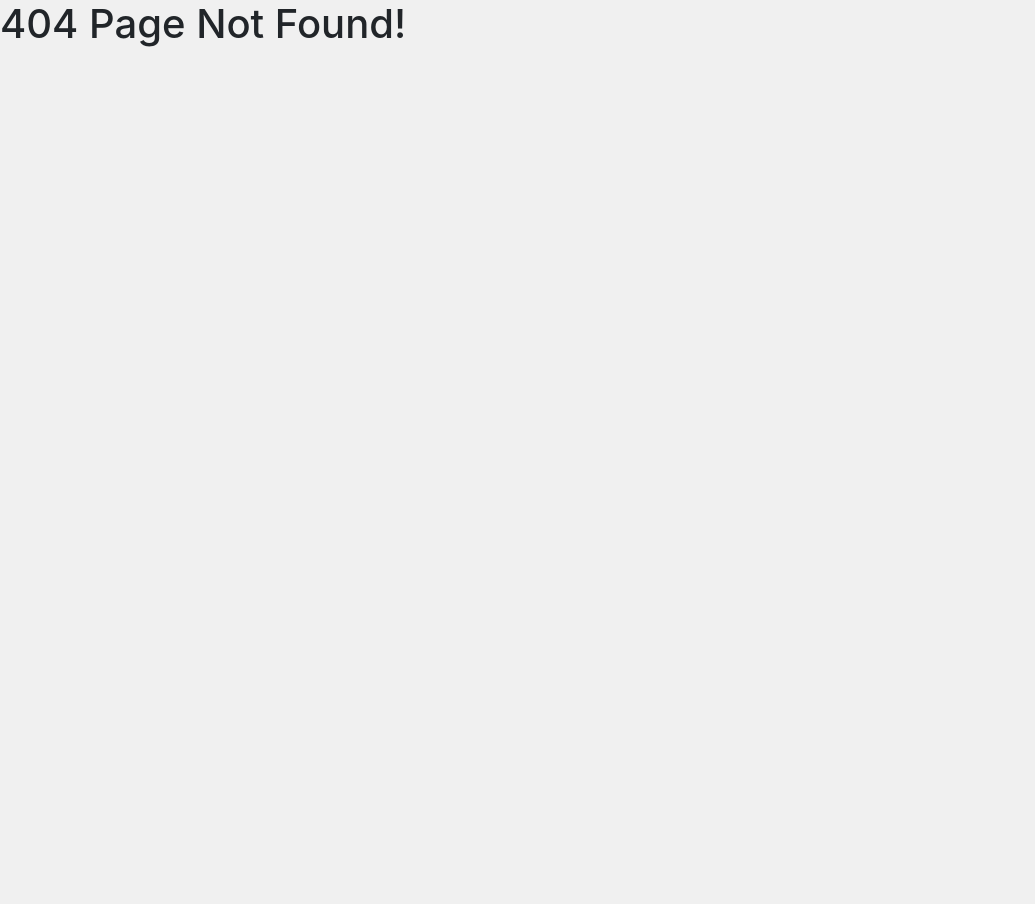
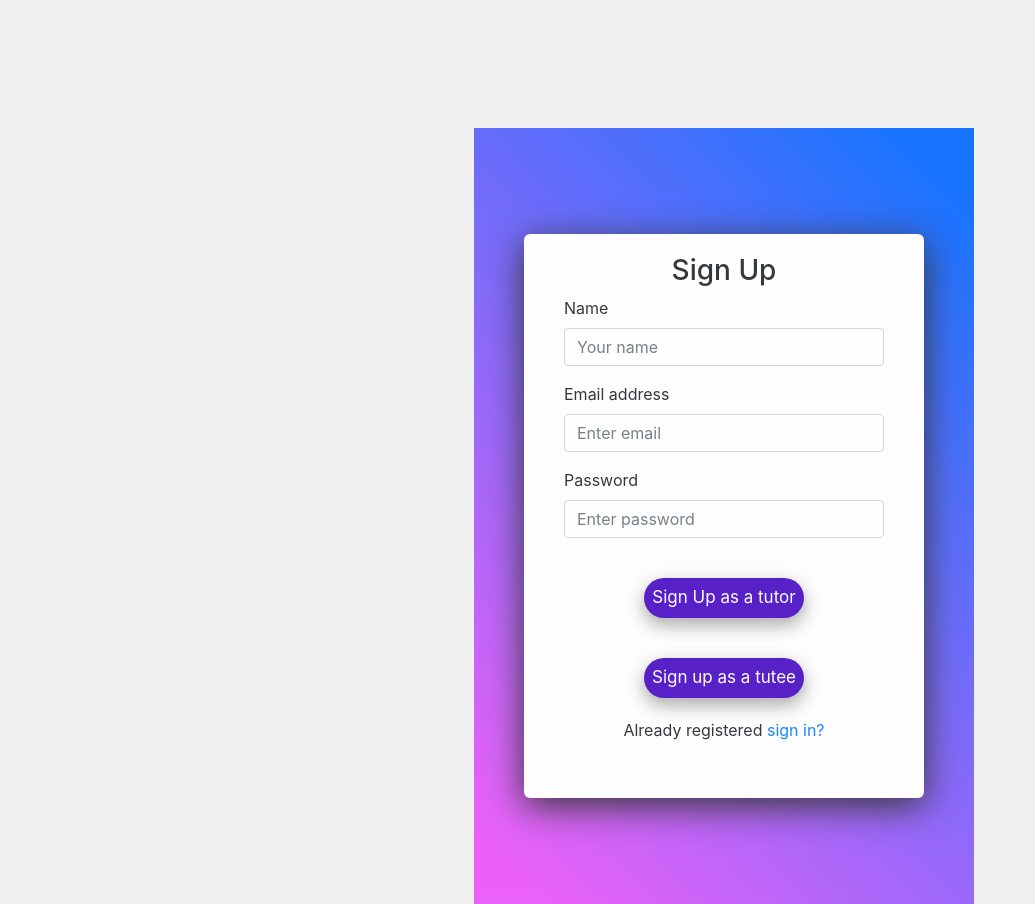
Before and after one commit to simulacrumus/Tutormi, a React (Create React App) app in the folder root/frontend/: page /Flip in a window 1280 px wide. Before the commit this address had no page. Shown: the whole page, without its empty margins (0-1035 px from the left). Before the commit the page ends 800 px from the top, so only its background shows below. Built offline with nearby package versions, Linux system fonts and the light colour scheme.

Commit message:
adds additional button to the sign up page and makes successfyl POST request to create the user

```diff
--- a/root/frontend/package.json
+++ b/root/frontend/package.json
@@ -5,7 +5,7 @@
   "dependencies": {
     "@date-io/date-fns": "^1.3.13",
     "@date-io/moment": "^1.3.13",
-    "@material-ui/core": "^4.9.14",
+    "@material-ui/core": "^4.10.0",
     "@material-ui/icons": "^4.9.1",
     "@material-ui/lab": "^4.0.0-alpha.53",
     "@material-ui/pickers": "^3.2.10",
@@ -27,6 +27,7 @@
     "react-router-dom": "^5.2.0",
     "react-scripts": "3.4.1",
     "react-social-login-buttons": "^3.1.0",
+    "react-spring": "^8.0.27",
     "react-transition-group": "^4.4.1",
     "reactjs-popup": "^1.5.0",
     "reactstrap": "^8.4.1",
--- a/root/frontend/src/components/login/CustomButton.css
+++ b/root/frontend/src/components/login/CustomButton.css
@@ -35,7 +35,7 @@
   text-decoration: none;
   display: inline-block;
   font-size: 16px;
-  transition-duration: 0.6s;
+  transition-duration: 0.4s;
   box-shadow: 0 8px 16px 0 rgba(0, 0, 0, 0.2), 0 6px 20px 0 rgba(0, 0, 0, 0.19);
 }
 .buttonSignUp:hover {
--- a/root/frontend/src/components/login/Login.css
+++ b/root/frontend/src/components/login/Login.css
@@ -19,6 +19,7 @@
   align-items: center;
   background: linear-gradient(45.34deg, #EA52F8 5.66%, #0066FF 94.35%);
   opacity: 90%;
+  z-index: 1;
 }
 
 .loginFormBoxContainer {
@@ -34,6 +35,7 @@
   border-radius: 6px;
   box-shadow: 0px 8px 36px #222;
   background-color: #fefefe;
+  z-index: 1;
 }
 
 .welcomeSign {
--- a/root/frontend/src/components/login/Login.js
+++ b/root/frontend/src/components/login/Login.js
@@ -106,12 +106,12 @@ class Login extends Component {
   }
 
   render() {
-
-    console.log("xxxxxxxxxxxxxxxxxxxxxx", this.state); //to check the most up to date state
+   // console.log("xxxxxxxxxxxxxxxxxxxxxx", this.state); //to check the most up to date state
     const { errors } = this.state;
     return (
       <div className="parentLoginFormBoxContainer">
-  <MainNavigation />
+   <MainNavigation />
+
         <div className="loginFormBoxContainer">
           <h1 className="welcomeSign">Sign In</h1>
 
@@ -184,15 +184,16 @@ class Login extends Component {
           </Form.Text>
           <Form.Text>Or</Form.Text>
           <br />
-          <Button
-            className="buttonSignUp"
+          <CustomButton
+            name="buttonSignUp"
             onClick={() => {
               //setCount(count + 1);
+                //  this.props.flip()
               window.location.href = "/signup";
             }}
           >
             sign up
-          </Button>
+          </CustomButton>
           {/* <p>Join {count} users that already signed up</p> */}
         </div>
       </div> // end of "parentLoginFormBoxContainer"
--- /dev/null
+++ b/root/frontend/src/components/login/Login2.js
@@ -0,0 +1,22 @@
+
+import React, { useState } from 'react'
+import { useSpring, animated as a } from 'react-spring'
+import Login from "./Login";
+import SignUp from "./SignUp"
+import './styles.css'
+
+
+export default function Flip(){
+  const [flipped, set] = useState(false)
+  const { transform, opacity } = useSpring({
+    opacity: flipped ? 1 : 0,
+    transform: `perspective(600px) rotateX(${flipped ? 180 : 0}deg)`,
+    config: { mass: 10, tension: 900, friction: 100 }
+  })
+  return (
+      <div  style={{width: '100%', height: '100%', paddingTop: '10%',paddingRight: '37%', paddingLeft: '37%',alignContent: 'center'}}>
+        <a.div class="c back" style={{ opacity: opacity.interpolate(o => 1 - o), transform }} ><SignUp flip = {() => set(state => !state)} /></a.div >
+        <a.div class="c front" style={{ opacity, transform: transform.interpolate(t => `${t} rotateX(180deg)`) }} > <Login flip = {() => set(state => !state)} /></a.div>
+      </div>
+    )
+  }
--- a/root/frontend/src/components/login/SignUp.js
+++ b/root/frontend/src/components/login/SignUp.js
@@ -1,52 +1,200 @@
-import React from 'react'
+import React from "react";
+import { createAccount } from "../../util/apiCallFunctions";
 import "./Login.css";
 import CustomButton from "./CustomButton.js";
+import { Component } from "react";
+import { Form, Modal } from "react-bootstrap";
 
+const validEmailRegex = RegExp(
+  /^(([^<>()\[\]\.,;:\s@\"]+(\.[^<>()\[\]\.,;:\s@\"]+)*)|(\".+\"))@(([^<>()[\]\.,;:\s@\"]+\.)+[^<>()[\]\.,;:\s@\"]{2,})$/i
+);
+const validateForm = (errors) => {
+  let valid = true;
+  Object.values(errors).forEach((val) => val.length > 0 && (valid = false));
+  return valid;
+};
+const userType = "";
+class SingUp extends Component {
+  constructor(props) {
+    super(props);
+    this.state = {
+      name: "",
+      email: "",
+      password: "",
+      userType: "",
+      showModal: false,
+      errors: {
+        email: "",
+        password: "",
+        login: "",
+      },
+    };
 
-const SingUp = () => {
+    this.handleInputChange = this.handleInputChange.bind(this);
+    this.handleSubmit = this.handleSubmit.bind(this);
+  }
+  handleInputChange(event) {
+    event.preventDefault();
+    const { name, value } = event.target;
+    let errors = this.state.errors;
+    // console.log(name, value);
+
+    switch (name) {
+      case "email":
+        errors.email = !this.state.email ? "email can't be empty!" : "";
+        if (this.state.email) {
+          errors.email = validEmailRegex.test(value)
+            ? ""
+            : "email is not valid!";
+        }
+        if (value.length > 30) {
+          errors.email = "email is to long!";
+        }
+        break;
+      case "password":
+        errors.password =
+          value.length < 4 ? "password can't be shotrer then 4 characters" : "";
+        if (value.length > 30) {
+          errors.password = "password can be maximum 30 characters";
+        }
+        break;
+
+      default:
+        break;
+    }
+
+    this.setState({ errors, [name]: value }, () => {
+      //console.log(errors);
+    });
+  }
+
+  async handleSubmit(event) {
+    event.preventDefault();
+    let errors = this.state.errors;
+    console.log(
+      "Handle Submit says: this is a user type: " + this.state.userType
+    );
+    if (
+      validateForm(this.state.errors) &&
+      this.state.email &&
+      this.state.password
+    ) {
+      console.info("HANDLE SUBMIT SAYS: Valid Form");
+      let login = await createAccount(
+        this.state.name,
+        this.state.email,
+        this.state.password,
+        this.state.userType
+      );
+      console.log("value of LOGIN returned is: ", login);
+      if (!login) {
+        this.setState({...this.state, showModal: true})
+
+        console.log("success!!!!!!!!!!!!");
+        //window.location.href = "/profile";
+      } else {
+        document.getElementById("submittion-error").innerHTML = login;
+        // await this.setState({ ...this.state, errors: { login: login } }, () => {
+        //   console.log(errors);
+        // });
+        console.error("HANDLE SUBMIT SAYS: invalid Form");
+      }
+    }
+  }
+  render() {
+    //modal
+    const { errors } = this.state;
+    //  console.log("xxxxxxxxxxxxxxxxxxxxxx", this.state);
     return (
-    <form className="parentLoginFormBoxContainer">
+      <>
+      <Modal centered = 'true' show={this.state.showModal} onHide={()=>{this.setState({...this.state, showModal: false}); window.location.href = "/login";}}>
+        <Modal.Header closeButton>
+          <Modal.Title>You are almost done!</Modal.Title>
+        </Modal.Header>
+        <Modal.Body>your request was accepted, check your emai to confirm your account!</Modal.Body>
+      </Modal>
 
-<div className = "loginFormBoxContainer">
-<h3 style={{  textAlign: "center"}}>Sign Up</h3>
-      <div className="form-group">
-        <label>First name</label>
-        <input type="text" className="form-control" placeholder="First name" />
-      </div>
+      <form
+        className="parentLoginFormBoxContainer"
+        onSubmit={this.handleSubmit}
+      >
+        <div className="loginFormBoxContainer">
+          <h3 style={{ textAlign: "center" }}>Sign Up</h3>
 
           <div className="form-group">
-        <label>Last name</label>
-        <input type="text" className="form-control" placeholder="Last name" />
+            <label> Name</label>
+            <input
+              onBlur={this.handleInputChange}
+              onChange={this.handleInputChange}
+              id="name"
+              name="name"
+              type="text"
+              className="form-control"
+              placeholder="Your name"
+            />
           </div>
 
           <div className="form-group">
             <label>Email address</label>
             <input
+              onBlur={this.handleInputChange}
+              onChange={this.handleInputChange}
+              id="email"
+              name="email"
               type="email"
               className="form-control"
               placeholder="Enter email"
             />
+            {errors.email.length > 0 && (
+              <Form.Text className="error">{errors.email}</Form.Text>
+            )}
           </div>
 
           <div className="form-group">
             <label>Password</label>
             <input
+              onBlur={this.handleInputChange}
+              onChange={this.handleInputChange}
+              name="password"
+              id="password"
               type="password"
               className="form-control"
               placeholder="Enter password"
             />
+            {errors.password.length > 0 && (
+              <Form.Text className="error">{errors.password}</Form.Text>
+            )}
           </div>
-
-      <CustomButton  className="login">
-        Sign Up
+          <Form.Text id="submittion-error" className="error">
+            {errors.login}
+          </Form.Text>
+          <CustomButton
+            name="login"
+            onClick={() => {
+              console.log("random message");
+              this.setState({ ...this.state, userType: "tutor" });
+            }}
+          >
+            Sign Up as a tutor
+          </CustomButton>
+          <CustomButton
+              name="login"
+              onClick={() => {
+                this.setState({ ...this.state, userType: "tutee" });
+              }}
+            >
+              Sign up as a tutee
             </CustomButton>
           <p className="forgot-password text-right">
-        Already registered <a href="./Login.js">sign in?</a>
+            Already registered <a href="/Login">sign in?</a>
+            {/* props.flip() */}
+
           </p>
         </div>
       </form>
-
+      </>
     );
-};
+  }
+}
 
 export default SingUp;
--- /dev/null
+++ b/root/frontend/src/components/login/styles.css
@@ -0,0 +1,48 @@
+/* html,
+body,
+#root {
+  margin: 0;
+  padding: 0;
+  height: 100%;
+  width: 100%;
+  overflow: hidden;
+  user-select: none;
+  background: linear-gradient(45.34deg, #EA52F8 5.66%, #0066FF 94.35%);
+  opacity: 90%;
+} */
+
+parentLoginFormBoxContainer {
+    margin-top: 50px;
+    height: 97vh;
+    width: 100%;
+    display: flex;
+    flex-direction: column;
+    justify-content: center;
+    align-items: center;
+    background: linear-gradient(45.34deg, #EA52F8 5.66%, #0066FF 94.35%);
+    opacity: 90%;
+  }
+#root > div {
+  width: 100%;
+  height: 100%;
+  display: flex;
+  align-items: center;
+  justify-content: center;
+}
+
+.c {
+  position: absolute;
+  max-width: 500px;
+  max-height: 500px;
+  width: 50ch;
+  height: 50ch;
+  cursor: pointer;
+  z-index: -1;
+  will-change: transform, opacity;
+}
+/*
+.front,
+.back {
+  background-size: cover;
+  z-index: -1;
+} */
--- a/root/frontend/src/components/navigation/NavigationLinks.js
+++ b/root/frontend/src/components/navigation/NavigationLinks.js
@@ -15,15 +15,6 @@ const NavigationLinks = (props) => {
         <li>
           <NavLink to="/about">About</NavLink>
         </li>
-        <li>
-          <NavLink to="/search" exact>
-            Search tutors
-          </NavLink>
-        </li>
-
-        <li>
-          <NavLink to="/components/login/SignUp.js">Sign up</NavLink>
-        </li>
       </ul>
     </CSSTransition>
   );
--- a/root/frontend/src/router.js
+++ b/root/frontend/src/router.js
@@ -8,6 +8,7 @@ import SearchMain from "./components/SearchMain";
 import TutorDashboardPage from "./pages/TutorDashboardPage.js";
 import Login from "./components/login/Login";
 import SignUp from "./components/login/SignUp"
+import Flip from "./components/login/Login2"
 import { isLoggedIn, isTutee, isViewedTutorSet } from "./util/authenticationFunctions";
 
 export default class Router extends Component {
@@ -20,6 +21,8 @@ export default class Router extends Component {
 
           <Route path="/login" component={Login} exact />
           <Route path="/signup" component={SignUp} exact />
+          {/* flip route */}
+          <Route path="/Flip" component={Flip} exact />
 
           <Route path="/profile" exact
             render={() => {
--- a/root/frontend/src/store/user/userActions.js
+++ b/root/frontend/src/store/user/userActions.js
@@ -7,68 +7,13 @@ export const USER_LOGGED_IN = "USER_LOGGED_IN";
 export const USER_INFO_UPDATED = "USER_INFO_UPDATED";
 export const USER_IMAGE_UPDATED = "USER_IMAGE_UPDATED";
 export const USER_LOGGED_OUT = "USER_LOGGED_OUT";
-export const USER_CREATED_ACCOUNT = "USER_CREATED_ACCOUNT";
+
 // Schedule specific actions
 export const AVAILABILITY_OPENED = "AVAILABILITY_OPENED";
 export const AVAILABILITY_CANCELED = "AVAILABILITY_CANCELED";
 export const APPOINTMENT_BOOKED = "APPOINTMENT_BOOKED";
 export const APPOINTMENT_CANCELED = "APPOINTMENT_CANCELED";
 
-export async function createAccount(name, email, password, type) {
-  let authResponse = await fetch("/api/users", {
-    method: "POST",
-    headers: {
-      "Content-Type": "application/json",
-    },
-    body: JSON.stringify({
-      name: name,
-      email: email,
-      password: password,
-      type: type,
-    }),
-  });
-
-  let user = "";
-  //confim with the email first
-
-  // const responseToken = await authResponse.json();
-  // // Can check and deal with the authorization response here
-  // if (userType === "tutor") {
-  //   let userResponse = await fetch("/api/tutors/me", {
-  //     method: "GET",
-  //     headers: { "x-auth-token": responseToken.token },
-  //   });
-
-  //   user = await userResponse.json();
-
-  //   console.log(typeof user);
-  //   console.log(user);
-  // } else {
-  //   let userResponse = await fetch("/api/tutees/me", {
-  //     method: "GET",
-  //     headers: { "x-auth-token": responseToken.token },
-  //   });
-
-  //   user = await userResponse.json();
-  //   console.log(typeof user);
-  //   console.log(user);
-  // }
-
-  // let message = "";
-  // message = user.msg;
-  // console.log("message is type of", typeof message);
-
-  // // Only update the store if everything was ok
-  // if (!message) {
-  //   user.user.type = userType;
-  //   store.dispatch({
-  //     type: USER_LOGGED_IN,
-  //     payload: { user: user, token: responseToken.token },
-  //   });
-  //   return false;
-  // }
-  // return message;
-}
 
 export async function logInUser(email, password, userType) {
   let authResponse = await fetch("/api/auth", {
--- a/root/frontend/src/util/apiCallFunctions.js
+++ b/root/frontend/src/util/apiCallFunctions.js
@@ -36,3 +36,28 @@ export async function saveTutorAvailableHours(availableHours) {
         body: JSON.stringify(availableHours),
     });
 }
+
+export async function createAccount (name, email, password, type) {
+    console.log(typeof name,typeof email,typeof password,typeof type)
+    let authResponse = await fetch("/api/users", {
+      method: "POST",
+      headers: {
+        "Content-Type": "application/json",
+      },
+      body: JSON.stringify({
+        name: name,
+        email: email,
+        password: password,
+        type: type,
+      }),
+    });
+    console.log( JSON.stringify({
+        name: name,
+        email: email,
+        password: password,
+        type: type,
+      }))
+    console.log(authResponse)
+    authResponse = await authResponse.json()
+    console.log(authResponse)
+  }
```
Also changed, not shown: 1 other file (tests, documents, lock files or other folders). Lines whose indentation alone changed are shown as unchanged.
